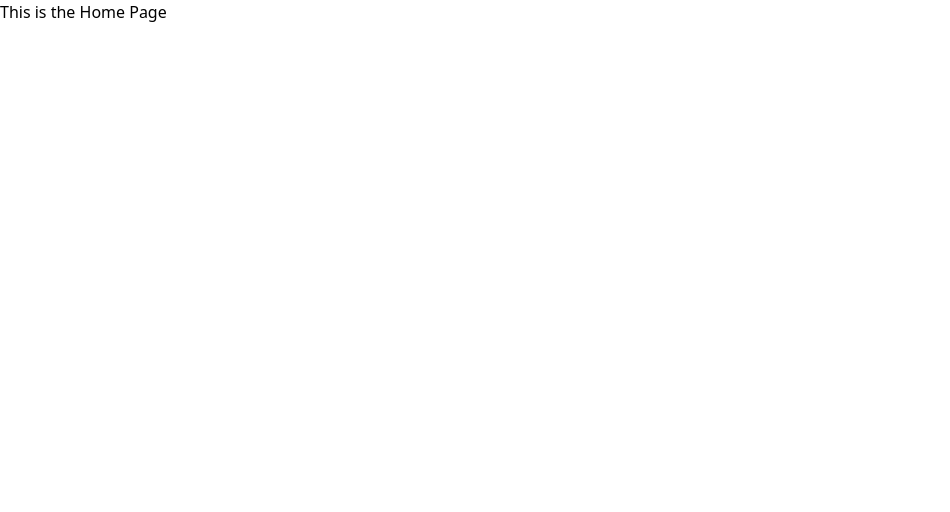
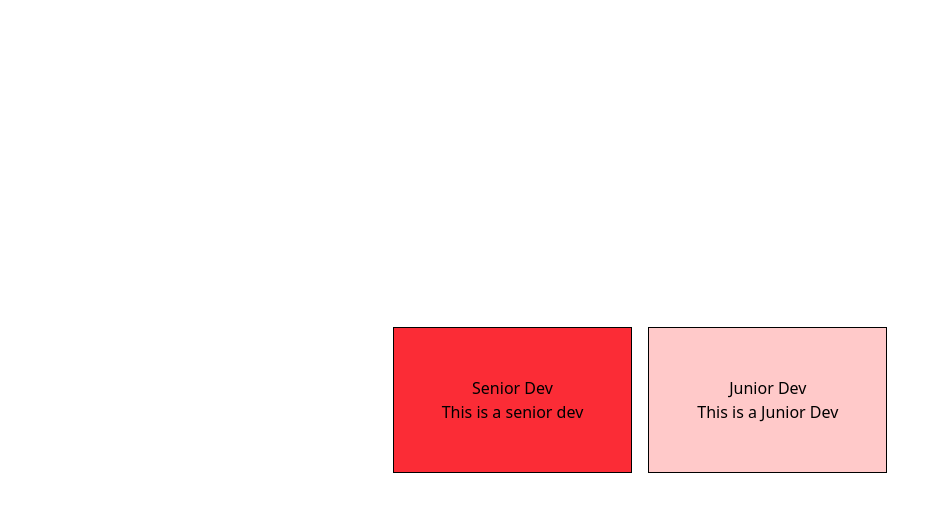
Before and after one commit to Molecule-Cloud/alx-project-0x02-setup, a Next.js app in the folder alx-project-0x02/: page /home in a window 1280 px wide. Shown: the top 512 px of the page, without its empty margins (0-950 px from the left). Built offline with nearby package versions, Linux system fonts and the light colour scheme.

Commit message:
Added acrd props interface

```diff
--- /dev/null
+++ b/alx-project-0x02/components/common/Card.tsx
@@ -0,0 +1,14 @@
+import { CardProps } from '@/interfaces'
+
+const Card: React.FC <CardProps>= ({ title, content }) => {
+    return (
+        <>
+            <div className='flex items-center flex-col p-12  border'>
+                <h2>{ title }</h2>
+                <p>{ content }</p>
+            </div>
+        </>
+    )
+}
+
+export default Card;
--- a/alx-project-0x02/interfaces/index.ts
+++ b/alx-project-0x02/interfaces/index.ts
@@ -3,3 +3,9 @@ export interface Test{
     id: number;
     username: string;
 }
+
+
+export interface CardProps {
+    title: string;
+    content: string;
+}
--- a/alx-project-0x02/pages/home.tsx
+++ b/alx-project-0x02/pages/home.tsx
@@ -1,8 +1,15 @@
+import Card from "@/components/common/Card";
+
 const Home: React.FC = () => {
     return (
         <>
-            <div>
-                <p>This is the Home Page</p>
+            <div className="flex items-center justify-center h-screen space-x-4">
+                <div className="bg-red-500">
+                    <Card title="Senior Dev" content="This is a senior dev" />
+                </div>
+                <div className="bg-red-200">
+                    <Card title="Junior Dev" content="This is a Junior Dev" />
+                </div>
             </div>
         </>
     )
--- a/alx-project-0x02/pages/index.tsx
+++ b/alx-project-0x02/pages/index.tsx
@@ -1,12 +1,11 @@
 import Header from '@/components/layout/Header'
+import Home from '@/pages/home'
 
 const Landing: React.FC = () => {
   return (
     <>
     <Header />
-      <div className=" flex items-center justify-center  h-screen">
-        <p className="text-lg">Hello and welcome to the tutorial</p>
-      </div>
+    <Home />
     </>
   )
 }
```
